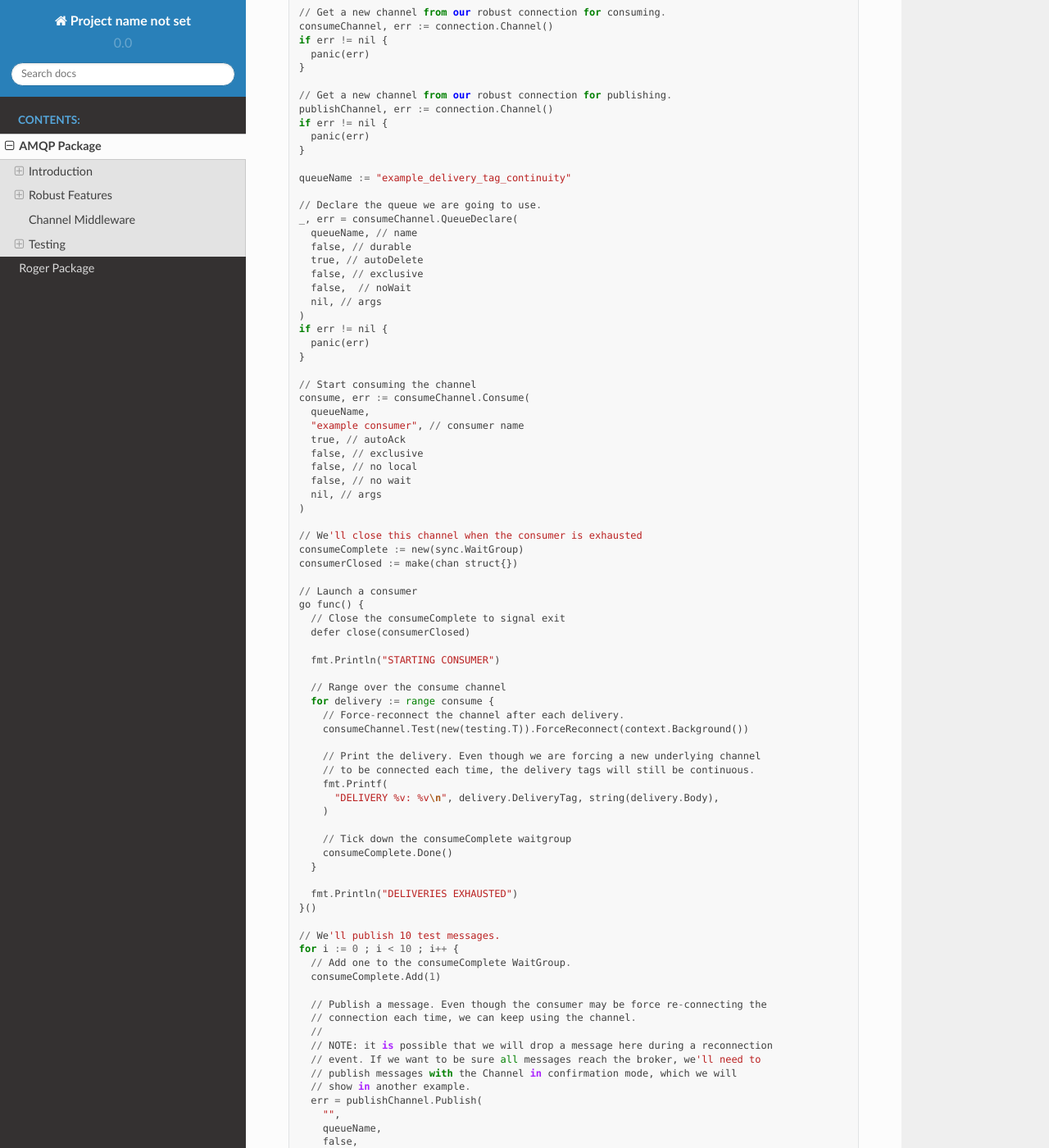
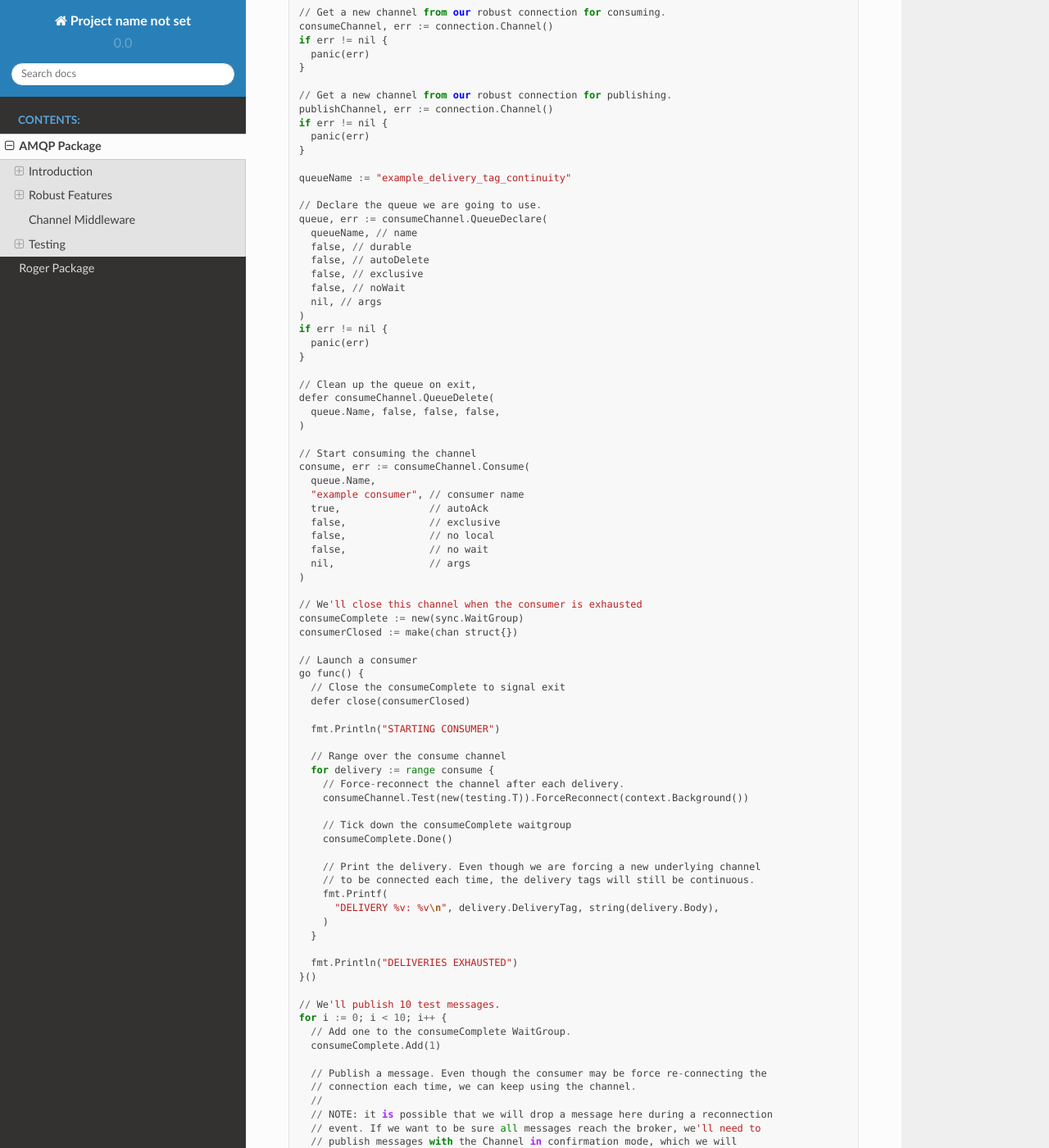
Before and after one commit to peake100/rogerRabbit-go, a Sphinx documentation site: the page built from zdocs/source/amqp.rst, in a window 1280 px wide and 1400 px high, scrolled down 5553 px. Shown: the whole window at 82% size. Built offline with Sphinx 7.4.7 and the Read the Docs theme 2.0.0, drawn with Linux system fonts in a browser that asks for light colours; some of the changed text lies outside the part shown.

Commit message:
fixed examples

```diff
--- a/zdocs/source/amqp.rst
+++ b/zdocs/source/amqp.rst
@@ -379,27 +379,32 @@ actual delivery tag relative to the current underlying channel:
   queueName := "example_delivery_tag_continuity"
 
   // Declare the queue we are going to use.
-  _, err = consumeChannel.QueueDeclare(
+  queue, err := consumeChannel.QueueDeclare(
     queueName, // name
     false, // durable
-    true, // autoDelete
+    false, // autoDelete
     false, // exclusive
-    false,  // noWait
+    false, // noWait
     nil, // args
   )
   if err != nil {
     panic(err)
   }
 
+  // Clean up the queue on exit,
+  defer consumeChannel.QueueDelete(
+    queue.Name, false, false, false,
+  )
+
   // Start consuming the channel
   consume, err := consumeChannel.Consume(
-    queueName,
+    queue.Name,
     "example consumer", // consumer name
-    true, // autoAck
-    false, // exclusive
-    false, // no local
-    false, // no wait
-    nil, // args
+    true,               // autoAck
+    false,              // exclusive
+    false,              // no local
+    false,              // no wait
+    nil,                // args
   )
 
   // We'll close this channel when the consumer is exhausted
@@ -418,21 +423,21 @@ actual delivery tag relative to the current underlying channel:
       // Force-reconnect the channel after each delivery.
       consumeChannel.Test(new(testing.T)).ForceReconnect(context.Background())
 
+      // Tick down the consumeComplete waitgroup
+      consumeComplete.Done()
+
       // Print the delivery. Even though we are forcing a new underlying channel
       // to be connected each time, the delivery tags will still be continuous.
       fmt.Printf(
         "DELIVERY %v: %v\n", delivery.DeliveryTag, string(delivery.Body),
       )
-
-      // Tick down the consumeComplete waitgroup
-      consumeComplete.Done()
     }
 
     fmt.Println("DELIVERIES EXHAUSTED")
   }()
 
   // We'll publish 10 test messages.
-  for i := 0 ; i < 10 ; i++ {
+  for i := 0; i < 10; i++ {
     // Add one to the consumeComplete WaitGroup.
     consumeComplete.Add(1)
 
@@ -445,7 +450,7 @@ actual delivery tag relative to the current underlying channel:
     // show in another example.
     err = publishChannel.Publish(
       "",
-      queueName,
+      queue.Name,
       false,
       false,
       amqp.Publishing{
```
Also changed, not shown: other parts of zdocs/source/amqp.rst (+1 -1 lines), 1 other file.
